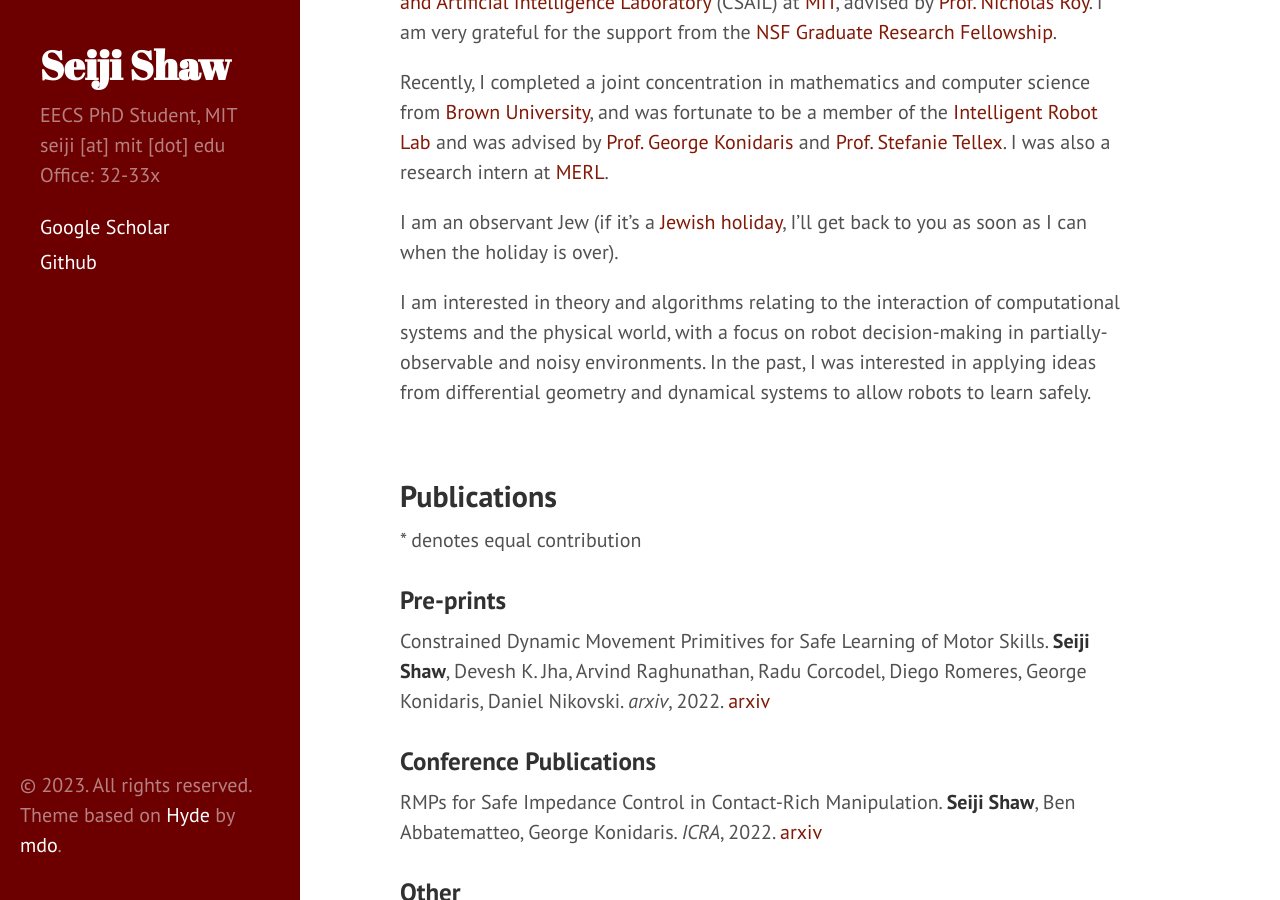
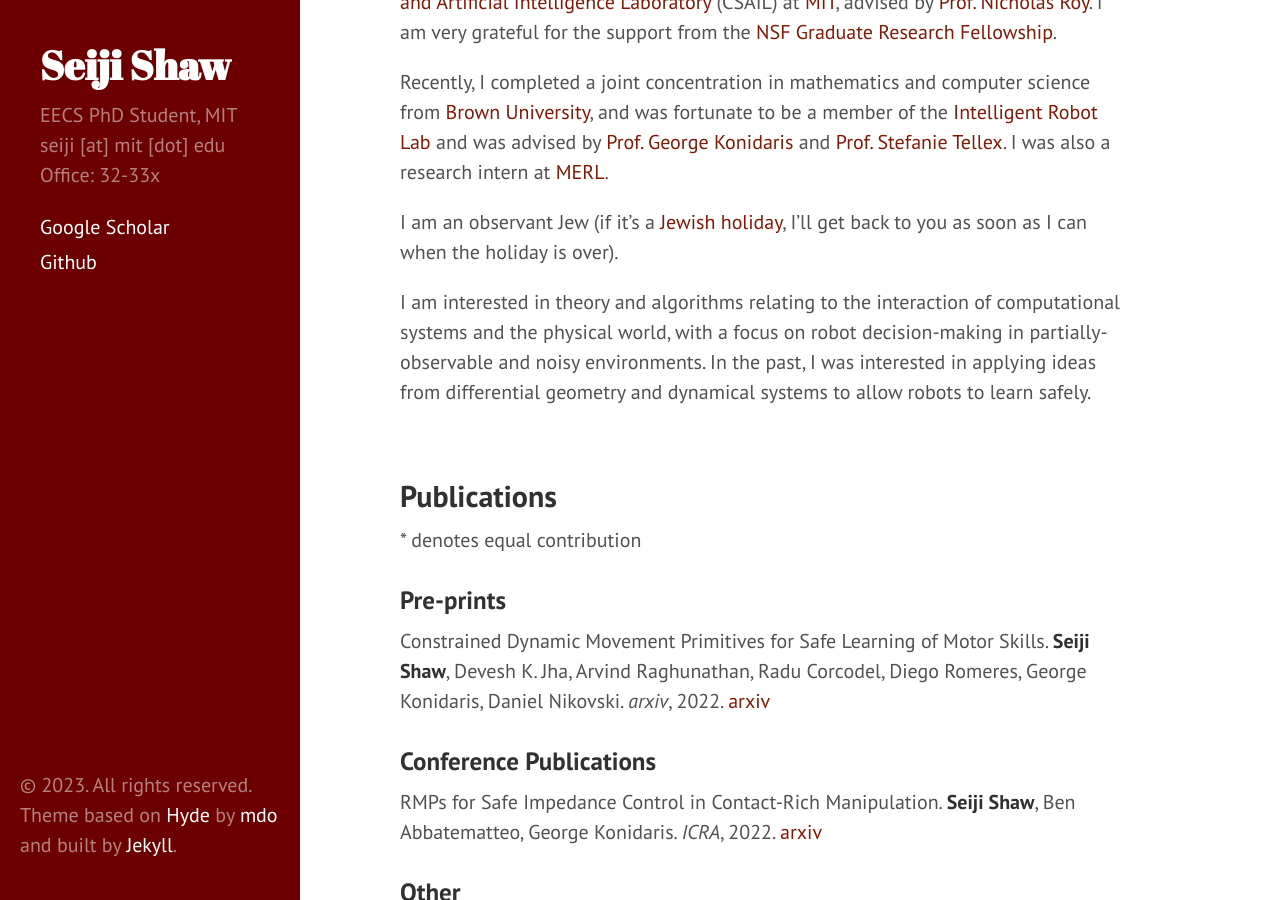
Before and after one commit to sageshoyu/sageshoyu.github.io, a Jekyll site: the page built from docs/index.md, in a window 1280 px wide and 900 px high, scrolled down 548 px. Built offline with Jekyll 4.4.1, drawn with Linux system fonts in a browser that asks for light colours.

Commit message:
admit this is a jekyll site

```diff
--- a/docs/_includes/sidebar.html
+++ b/docs/_includes/sidebar.html
@@ -32,7 +32,7 @@
       <!--a class="sidebar-nav-item" href="{{ site.github.repo }}">GitHub project</a-->
     </nav>
     <div class="sidebar-sticky">
-        <p>&copy; {{ site.time | date: '%Y' }}. All rights reserved. Theme based on <a href="https://github.com/poole/hyde">Hyde</a> by <a href="https://twitter.com/mdo">mdo</a>.</p>
+        <p>&copy; {{ site.time | date: '%Y' }}. All rights reserved. Theme based on <a href="https://github.com/poole/hyde">Hyde</a> by <a href="https://twitter.com/mdo">mdo</a> and built by <a href='https://jekyllrb.com/'>Jekyll</a>.</p>
     </div>
   </div>
 </div>
```
